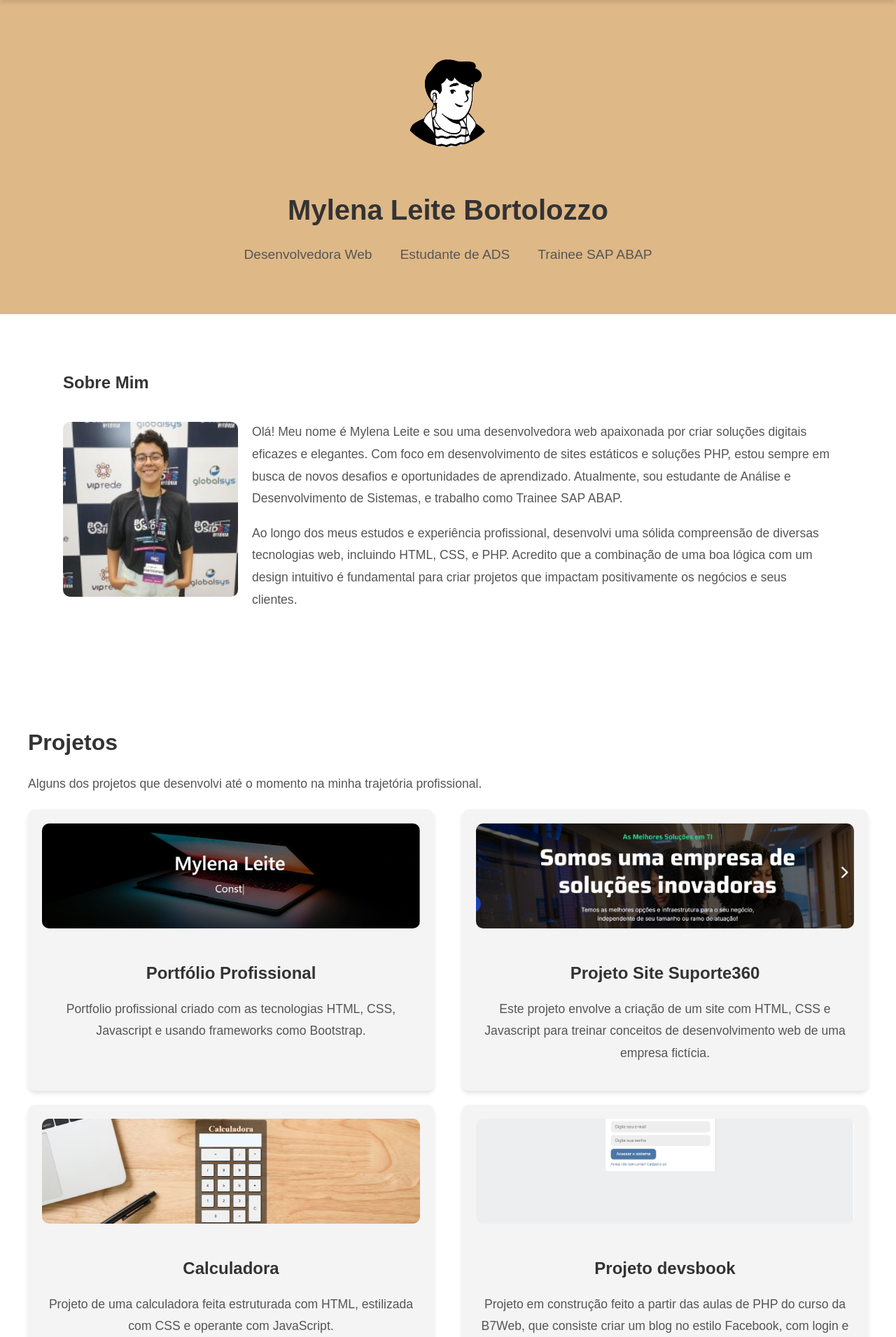
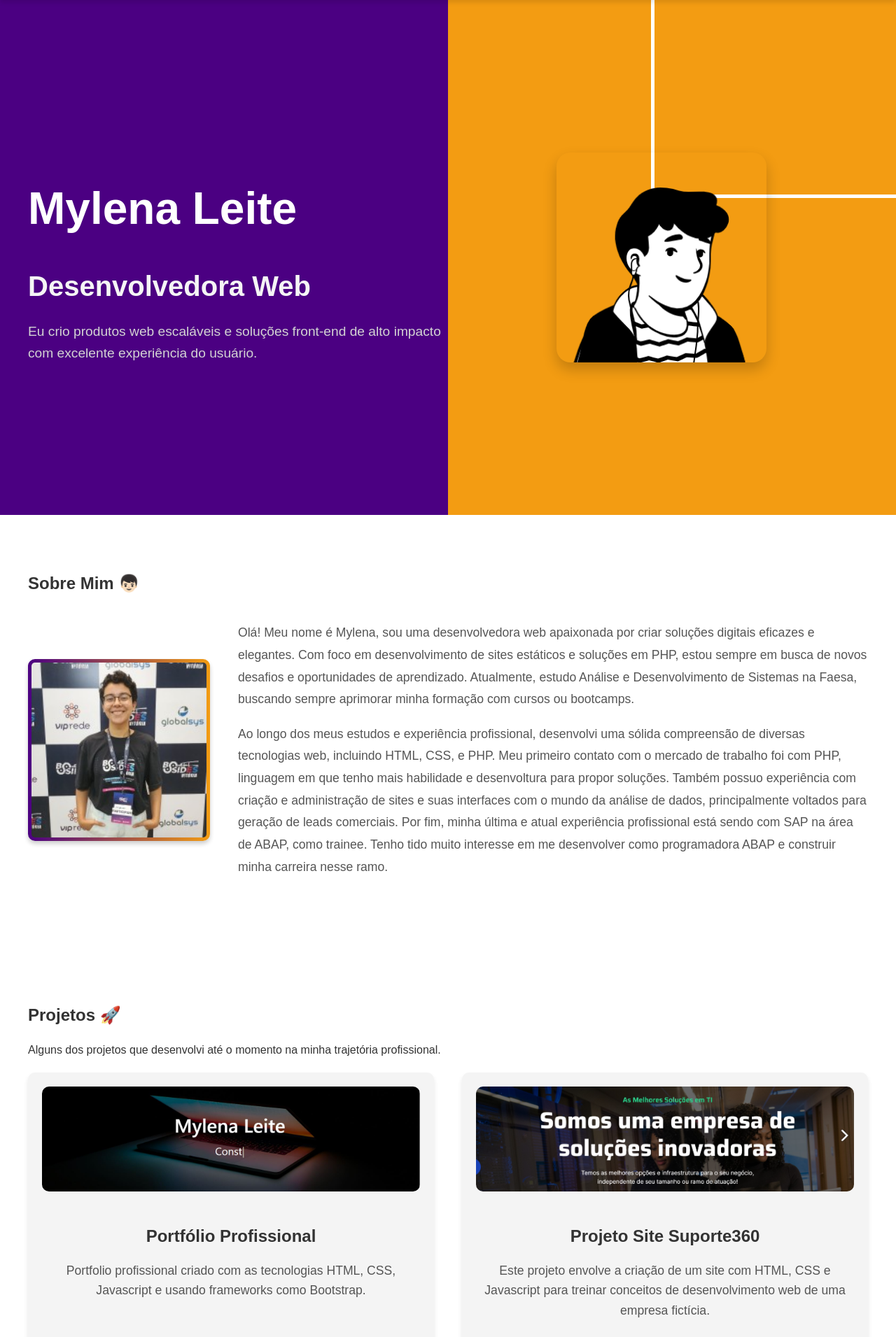
Before and after one commit to mylenaleiteb/aulaDevWeb1, a PHP site: page /sobre.html in a window 1280 px wide. Shown: the part 67-1978 px from the top of the page at 70% size. Run offline with PHP 8.4, Linux system fonts and the light colour scheme.

Commit message:
Continuando desenv do portfolio

```diff
--- a/sobre.html
+++ b/sobre.html
@@ -13,15 +13,15 @@
         <nav>
             <ul>
                 <li><a href="#home">Home</a></li>
-                <li><a href="#about">Sobre Mim</a></li>
-                <li><a href="#projects">Projetos</a></li>
+                <li><a href="#sobre">Sobre Mim</a></li>
+                <li><a href="#projetos">Projetos</a></li>
                 <li><a href="#contact">Contato</a></li>
             </ul>
         </nav>
     </header>
     <!-- Sessão Header -->
 
-    <!-- Section de Título -->
+    <!-- Section de Título
     <section id="title-section">
         <img src="imgs/fotoTitulo.jpeg" alt="Foto de Perfil">
         <h1>Mylena Leite Bortolozzo</h1>
@@ -31,23 +31,40 @@
             <p>Trainee SAP ABAP</p>
         </div>
     </section>
-    <!-- Section de Título -->
+    Section de Título -->
+
+    <section id="title-section">
+        <div class="title-content">
+            <div class="text-section">
+                <h1>Mylena Leite</h1>
+                <h2>Desenvolvedora Web</h2>
+                <p>Eu crio produtos web escaláveis e soluções front-end de alto impacto com excelente experiência do usuário.</p>
+            </div>
+            <div class="image-section">
+                <img src="imgs/fotoTitulo.jpeg" alt="Foto de Perfil" class="profile-image">
+            </div>
+        </div>
+    </section>
 
     <!-- Seção Sobre Mim -->
     <section id="sobre">
-        <h2>Sobre Mim</h2>
+        <h2>Sobre Mim 👦🏻</h2>
         <div class="sobre-container">
             <img src="imgs/fotoDePerfil.jpeg" alt="Foto de Mylena Leite" class="minha-foto">
             <div class="sobreMim">
                 <p>
-                    Olá! Meu nome é Mylena Leite e sou uma desenvolvedora web apaixonada por criar soluções digitais eficazes e elegantes.
-                    Com foco em desenvolvimento de sites estáticos e soluções PHP, estou sempre em busca de novos desafios e
-                    oportunidades de aprendizado. Atualmente, sou estudante de Análise e Desenvolvimento de Sistemas, e trabalho como Trainee SAP ABAP.
+                    Olá! Meu nome é Mylena, sou uma desenvolvedora web apaixonada por criar soluções digitais eficazes e elegantes.
+                    Com foco em desenvolvimento de sites estáticos e soluções em PHP, estou sempre em busca de novos desafios e
+                    oportunidades de aprendizado. Atualmente, estudo Análise e Desenvolvimento de Sistemas na Faesa, buscando sempre
+                    aprimorar minha formação com cursos ou bootcamps.
                 </p>
                 <p>
                     Ao longo dos meus estudos e experiência profissional, desenvolvi uma sólida compreensão de diversas tecnologias
-                    web, incluindo HTML, CSS, e PHP. Acredito que a combinação de uma boa lógica com um design intuitivo é fundamental
-                    para criar projetos que impactam positivamente os negócios e seus clientes.
+                    web, incluindo HTML, CSS, e PHP. Meu primeiro contato com o mercado de trabalho foi com PHP, linguagem em que tenho
+                    mais habilidade e desenvoltura para propor soluções. Também possuo experiência com criação e administração de sites e
+                    suas interfaces com o mundo da análise de dados, principalmente voltados para geração de leads comerciais. Por fim, minha última
+                    e atual experiência profissional está sendo com SAP na área de ABAP, como trainee. Tenho tido muito interesse em me desenvolver
+                    como programadora ABAP e construir minha carreira nesse ramo.
                 </p>
             </div>
         </div>
@@ -57,7 +74,7 @@
     <!-- Seção Projetos -->
     <section id="projetos">
         <div class="projetos">
-            <h2>Projetos</h2>
+            <h2>Projetos 🚀</h2>
             <p>
                 Alguns dos projetos que desenvolvi até o momento na minha trajetória profissional.
             </p>
@@ -87,7 +104,7 @@
     </section>
     <!-- Seção Projetos-->
 
-<!-- Contact Section -->
+<!-- Seção Contato -->
 <section id="contact">
     <div class="container">
         <h2>Contato</h2>
@@ -120,7 +137,7 @@
     <footer>
         <div class="container">
             <p>&copy; 2024 Mylena Leite. Todos os direitos reservados.</p>
-            <p>Designed by Mylena Leite</p>
+            <p>Desenvolvido com 💛 por Mylena Leite</p>
         </div>
     </footer>
 </body>
--- a/style.css
+++ b/style.css
@@ -1,10 +1,16 @@
+html {
+    scroll-behavior: smooth; /*Deslizar suave*/
+}
+
 body {
     font-family: Arial, sans-serif;
     margin: 0;
     padding: 0;
-    font-size: 16px; /* Tamanho base para todo o documento */
+    font-size: 16px;
     line-height: 1.5;
     color: #333;
+    overflow-x: hidden; /* Evita rolagem horizontal */
+
 }
 
 header {
@@ -49,7 +55,7 @@ nav ul li a:hover {
     border-radius: 4px;
 }
 
-/* Estilo da Section Título */
+/* Estilo da Section Título
 section#title-section {
     background-color: #DEB887;
     padding: 60px 20px;
@@ -79,7 +85,7 @@ section#title-section p {
 .elementosTitulo {
     display: flex;
     justify-content: center;
-    gap: 20px; /* Espaço entre os elementos */
+    gap: 20px;
     flex-wrap: wrap;
 }
 
@@ -98,37 +104,110 @@ section#title-section p {
 }
 /* Estilo da Section Título */
 
+/* Estilo da Section Título */
+section#title-section {
+    display: flex;
+    align-items: center;
+    justify-content: center;
+    height: 92vh;
+    background: linear-gradient(90deg, #4b0082 50%, #f39c12 50%);
+    padding: 0 20px;
+    box-sizing: border-box;
+}
+
+.title-content {
+    display: flex;
+    justify-content: space-between;
+    align-items: center;
+    max-width: 1200px;
+    width: 100%;
+}
+
+.text-section {
+    flex: 1;
+    color: #ffffff;
+    padding-right: 20px;
+}
+
+.text-section h1 {
+    font-size: 4rem;
+    font-weight: bold;
+    margin-bottom: 10px;
+}
+
+.text-section h2 {
+    font-size: 2.5rem;
+    margin-bottom: 20px;
+    color: #f5f5f5;
+}
+
+.text-section p {
+    font-size: 1.2rem;
+    line-height: 1.6;
+    color: #d3d3d3;
+}
+
+.image-section {
+    flex: 1;
+    display: flex;
+    justify-content: center;
+    align-items: center;
+}
+
+.profile-image {
+    width: 300px;
+    height: 300px;
+    border-radius: 20px;
+    object-fit: cover;
+    box-shadow: 0 10px 20px rgba(0, 0, 0, 0.2);
+    position: relative;
+    z-index: 2;
+}
+
+.image-section::before {
+    content: '';
+    position: absolute;
+    width: 350px;
+    height: 350px;
+    border: 5px solid white;
+    top: -10px;
+    right: -10px;
+    z-index: 1;
+}
+/* Estilo da Section Título */
+
+
 /* Estilo da Seção Sobre Mim */
 section#sobre {
     background-color: #ffffff;
     padding: 60px 20px;
     color: #333;
-    margin-left: 70px;
-    margin-right: 70px;
+    max-width: 1200px; /* Define a largura máxima */
+    margin: 0 auto; /* Centraliza a seção */
 }
 
 .sobre-container {
     display: flex;
-    align-items: center; /* Centraliza verticalmente a imagem e o texto */
-    justify-content: space-between; /* Garante que a imagem fique à esquerda e o texto à direita */
-    gap: 20px; /* Espaçamento entre a imagem e o texto */
+    align-items: center;
+    justify-content: space-between;
+    gap: 20px; /* Espaço entre a imagem e o texto */
 }
 
 .sobre-container img.minha-foto {
-    width: 250px; /* Ajuste o tamanho da imagem conforme necessário */
+    width: 250px;
     height: auto;
-    border-radius: 10px; /* Bordas arredondadas para a foto */
-    object-fit: cover; /* Garante que a imagem não distorça */
+    border-radius: 10px;
+    object-fit: cover;
+    margin-right: 20px;
+    position: relative; /* Para o efeito de borda */
+    padding: 5px; /* Espaço para o gradiente */
+    background: linear-gradient(90deg, #4b0082 0%, #f39c12 100%); /* Gradiente da borda */
+    box-shadow: 0 4px 6px rgba(0, 0, 0, 0.2); /* Sombra suave */
 }
 
 .sobreMim {
-    flex: 1; /* O texto ocupa o restante do espaço */
+    flex: 1;
     text-align: left;
-}
-
-.sobreMim h2 {
-    font-size: 2rem;
-    margin-bottom: 20px;
 }
 
 .sobreMim p {
@@ -142,36 +221,25 @@ section#sobre {
         flex-direction: column;
         text-align: center;
     }
-}
+
     .sobre-container img.minha-foto {
         margin-bottom: 20px;
     }
+}
 /* Estilizando a Seção Sobre Mim */
 
 /* Estilizando a Seção de Projetos */
 section#projetos {
     background-color: #ffffff;
     padding: 60px 20px;
-    text-align: left;
     color: #333;
-}
-
-section#projetos h2 {
-    font-size: 2rem;
-    margin-bottom: 20px;
-    color: #333;
-}
-
-section#projetos p {
-    font-size: 1.1rem;
-    line-height: 1.8;
-    color: #555;
+    max-width: 1200px;
+    margin: 0 auto;
 }
 
 .projetos {
-    max-width: 1200px; /* Garantir espaço suficiente para os itens */
-    margin: 0 auto;
     text-align: justify;
+    margin-top: 40px;
 }
 
 .grid-projects {
@@ -185,8 +253,8 @@ section#projetos p {
 .project-item {
     background-color: #f4f4f4;
     padding: 20px;
-    flex-basis: calc(50% - 20px); /* Forçar dois itens por linha, considerando o gap */
-    box-sizing: border-box; /* Garante que padding seja incluído no cálculo de largura */
+    flex-basis: calc(50% - 20px);
+    box-sizing: border-box;
     text-align: center;
     border-radius: 10px;
     box-shadow: 0 4px 6px rgba(0, 0, 0, 0.1);
@@ -196,7 +264,7 @@ section#projetos p {
     width: 100%;
     height: 150px;
     object-fit: cover;
-        border-radius: 10px;
+    border-radius: 10px;
     margin-bottom: 15px;
 }
 
@@ -214,7 +282,7 @@ section#projetos p {
 
 /* Estilizando a Seção de Contato */
 section#contact {
-    background-color: #f4f4f4; /* Seguindo o padrão de cores neutras */
+    background-color: #f4f4f4;
     padding: 60px 20px;
     text-align: center;
     color: #333;
@@ -239,13 +307,13 @@ section#contact a {
 }
 
 section#contact a:hover {
-    color: #e67e22; /* Efeito de hover para links */
+    color: #e67e22;
 }
 
 section#contact ul {
     list-style: none;
     padding: 0;
-    margin: 20px 0; /* Espaçamento para a lista */
+    margin: 20px 0;
 }
 
 section#contact ul li {
@@ -263,18 +331,18 @@ section#contact ul li a {
 }
 
 section#contact ul li img {
-    width: 30px; /* Tamanho das logos */
+    width: 30px;
     height: auto;
-    margin-right: 8px; /* Espaçamento entre logo e texto */
+    margin-right: 8px;
 }
 
 section#contact ul li a:hover {
-    color: #f39c12; /* Cor de hover semelhante aos outros links do site */
+    color: #f39c12;
 }
 
 /* Estilo do Footer */
 footer {
-    background-color: #f39c12; /* Cor do hover */
+    background-color: #f39c12;
     padding: 10px 0;
     text-align: center;
 }
```
